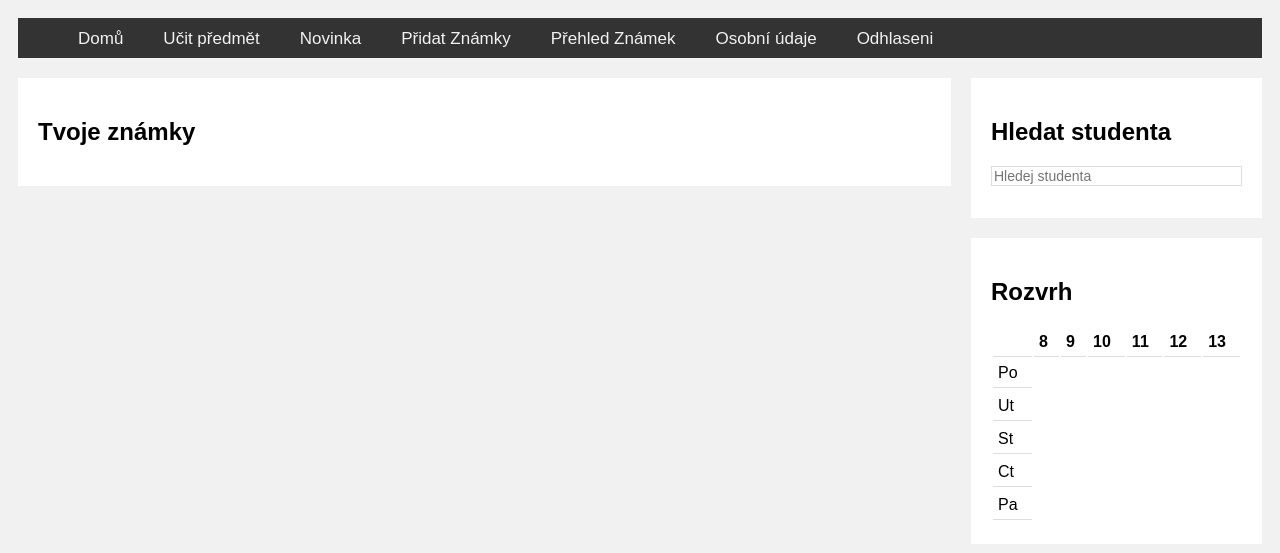
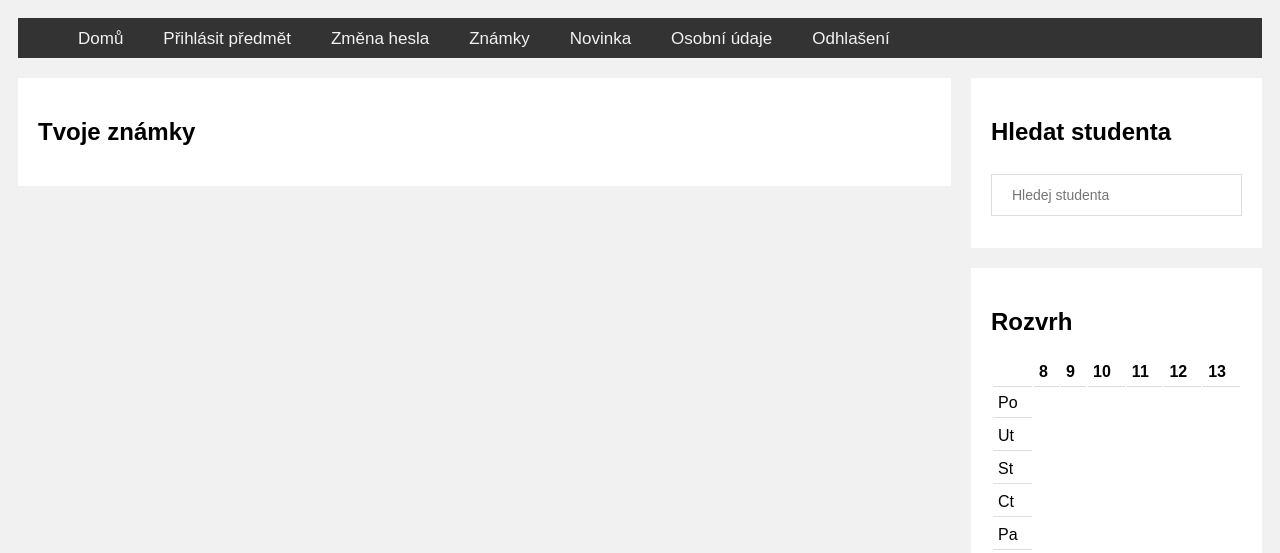
Before and after one commit to Mortyvat/nove_znamky, a PHP site: page /index.php in a window 1280 px wide. Shown: the top 553 px of the page. Run offline with PHP 8.4, Linux system fonts and the light colour scheme; the visitor is signed in with stand-in values (Sample User, id 1); data that the repository does not hold is empty.

```diff
--- a/ovladaci_panel_student.php
+++ b/ovladaci_panel_student.php
@@ -14,24 +14,24 @@ if(isset($_SESSION['login_user'])){
     </span>
 
     <ul class="navbar-nav">
-    <li><a href="index.php">Domů</a></li>
-            <li><a href="classes_to_teach.php">Učit předmět</a></li>
-            <li><a href="zapsat_aktualitu.php">Novinka</a></li>
-            <li><a href="pridat_znamky.php">Přidat Známky</a></li>
-            <li><a href="predmety_ucitel.php">Přehled Známek</a><li>
-            <li><a href="osobni_udaje.php">Osobní údaje</a></li>
-            <li><a href="odhlaseni.php">Odhlaseni</a></li>
+      <li><a href="index.php">Domů</a></li>
+      <li><a href="classes_to_get.php">Přihlásit předmět</a></li>
+      <li><a href="nastaveni.php">Změna hesla</a></li>
+      <li><a href="predmety.php">Známky</a></li>
+      <li><a href="zapsat_aktualitu.php">Novinka</a></li>
+      <li><a href="osobni_udaje.php">Osobní údaje</a></li>
+      <li><a href="odhlaseni.php">Odhlašení</a></li>
     </ul>
   </nav>
   <div id="side-menu" class="side-nav">
     <a href="#" class="btn-close" onclick="closeSlideMenu()">&times;</a>
     <a href="index.php">Domů</a>
-    <a href="classes_to_teach.php">Učit předmět</a>
+    <a href="classes_to_get.php">Přihlásit předmět</a>
+    <a href="nastaveni.php">Změna hesla</a>
+    <a href="predmety.php">Známky</a>
     <a href="zapsat_aktualitu.php">Novinka</a>
-    <a href="pridat_znamky.php">Přidat Známky</a>
-    <a href="predmety_ucitel.php">Přehled Známek</a>
     <a href="osobni_udaje.php">Osobní údaje</a>
-    <a href="odhlaseni.php">Odhlaseni</a>
+    <a href="odhlaseni.php">Odhlášení</a>
   </div>
 
 
--- a/prihlasovani.php
+++ b/prihlasovani.php
@@ -11,14 +11,14 @@ if(isset($_SESSION['login_user'])){
 <div class='container'>
 <h3>Prihlasovani</h3>
 <form action="index.php" method="post">
+  <div>
   <label for="username">Username</label>
+  <br>
   <input type="text" name="username">
+  </div>
   <label for="password">Password</label>
-  <div class="pole">
   <input type="password" name= "password">
-  </div>
-  <br>
-  <input type="submit" name="login" value="Submit">
+  <input class ="btn btn-primary" type="submit" name="login" value="Submit">
   <a href='registrace.php'>Registrace</a>
 </form>
   </div>
--- a/style.css
+++ b/style.css
@@ -9,6 +9,13 @@ body {
   }
 
   .pole[type=text] {
+    width: 100%;
+    padding: 12px 20px;
+    margin: 8px 0;
+    box-sizing: border-box;
+  }
+
+  input[type=text] {
     width: 100%;
     padding: 12px 20px;
     margin: 8px 0;
```
